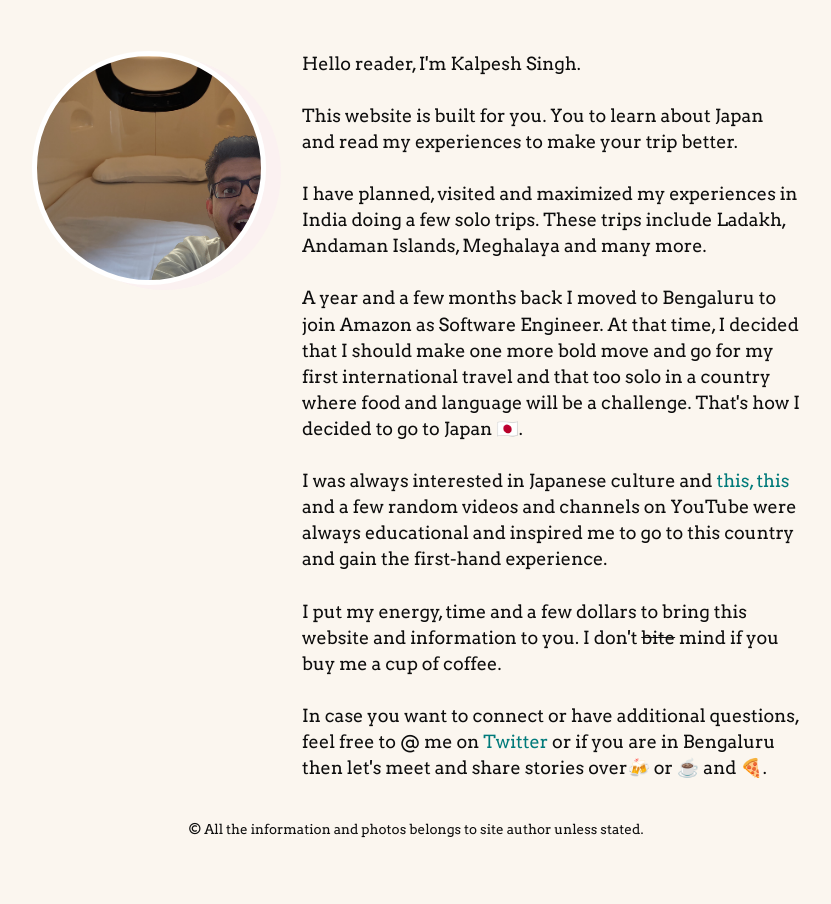
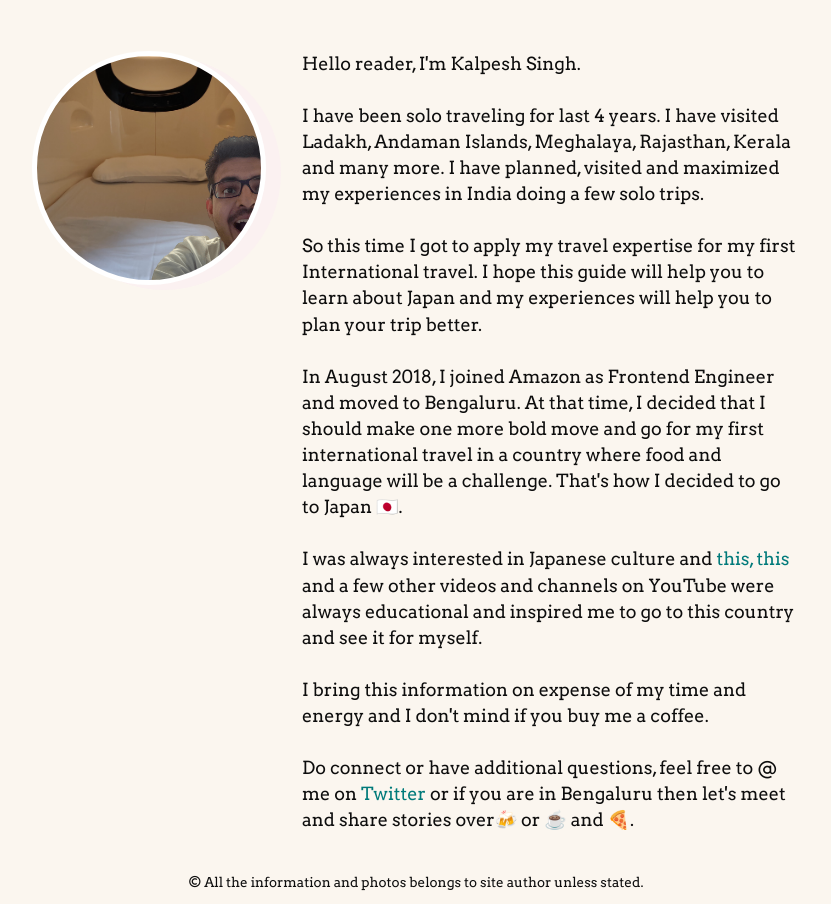
Before and after one commit to kalpeshsingh/lost-in-japan, a Gatsby site: page /about-kalpesh in a window 1280 px wide. Shown: the part 437-1341 px from the top of the page, without its empty margins (224-1055 px from the left). Before the commit the page ends 1288 px from the top, so only its background shows below. Built offline with nearby package versions, Linux system fonts and the light colour scheme; Gatsby itself is replaced by a stand-in of ours.

Commit message:
chores(about): polish About content (suggested by Arijit)

```diff
--- a/src/pages/about-kalpesh.js
+++ b/src/pages/about-kalpesh.js
@@ -34,20 +34,24 @@ const About = () => (
       <div className="about-section__author">
         <p>Hello reader, I'm Kalpesh Singh.</p>
         <p>
-          This website is built for you. You to learn about Japan and read my
-          experiences to make your trip better.
+          I have been solo traveling for last 4 years. I have visited Ladakh,
+          Andaman Islands, Meghalaya, Rajasthan, Kerala and many more. I have
+          planned, visited and maximized my experiences in India doing a few
+          solo trips.
         </p>
+
         <p>
-          I have planned, visited and maximized my experiences in India doing a
-          few solo trips. These trips include Ladakh, Andaman Islands, Meghalaya
-          and many more.
+          So this time I got to apply my travel expertise for my first International travel. I
+          hope this guide will help you to learn about Japan and my
+          experiences will help you to plan your trip better.
         </p>
+
         <p>
-          A year and a few months back I moved to Bengaluru to join Amazon as
-          Software Engineer. At that time, I decided that I should make one more
-          bold move and go for my first international travel and that too solo
-          in a country where food and language will be a challenge. That's how I
-          decided to go to Japan 🇯🇵.
+          In August 2018, I joined Amazon as Frontend Engineer and moved to
+          Bengaluru. At that time, I decided that I should make one more bold
+          move and go for my first international travel in a country where food
+          and language will be a challenge. That's how I decided to go to Japan
+          🇯🇵.
         </p>
         <p>
           I was always interested in Japanese culture and{" "}
@@ -64,21 +68,15 @@ const About = () => (
             {" "}
             this
           </a>{" "}
-          and a few random videos and channels on YouTube were always
-          educational and inspired me to go to this country and gain the
-          first-hand experience.
+          and a few other videos and channels on YouTube were always educational
+          and inspired me to go to this country and see it for myself.
         </p>
         <p>
-          I put my energy, time and a few dollars to bring this website and
-          information to you. I don't{" "}
-          <span className="about-section__line-through" aria-hidden={"true"}>
-            bite
-          </span>{" "}
-          mind if you buy me a cup of coffee.
+          I bring this information on expense of my time and energy and I don't
+          mind if you buy me a coffee.
         </p>
         <p>
-          In case you want to connect or have additional questions, feel free to
-          @ me on{" "}
+          Do connect or have additional questions, feel free to @ me on{" "}
           <a href="https://twitter.com/knowkalpesh" target="_blank">
             Twitter
           </a>{" "}
```
